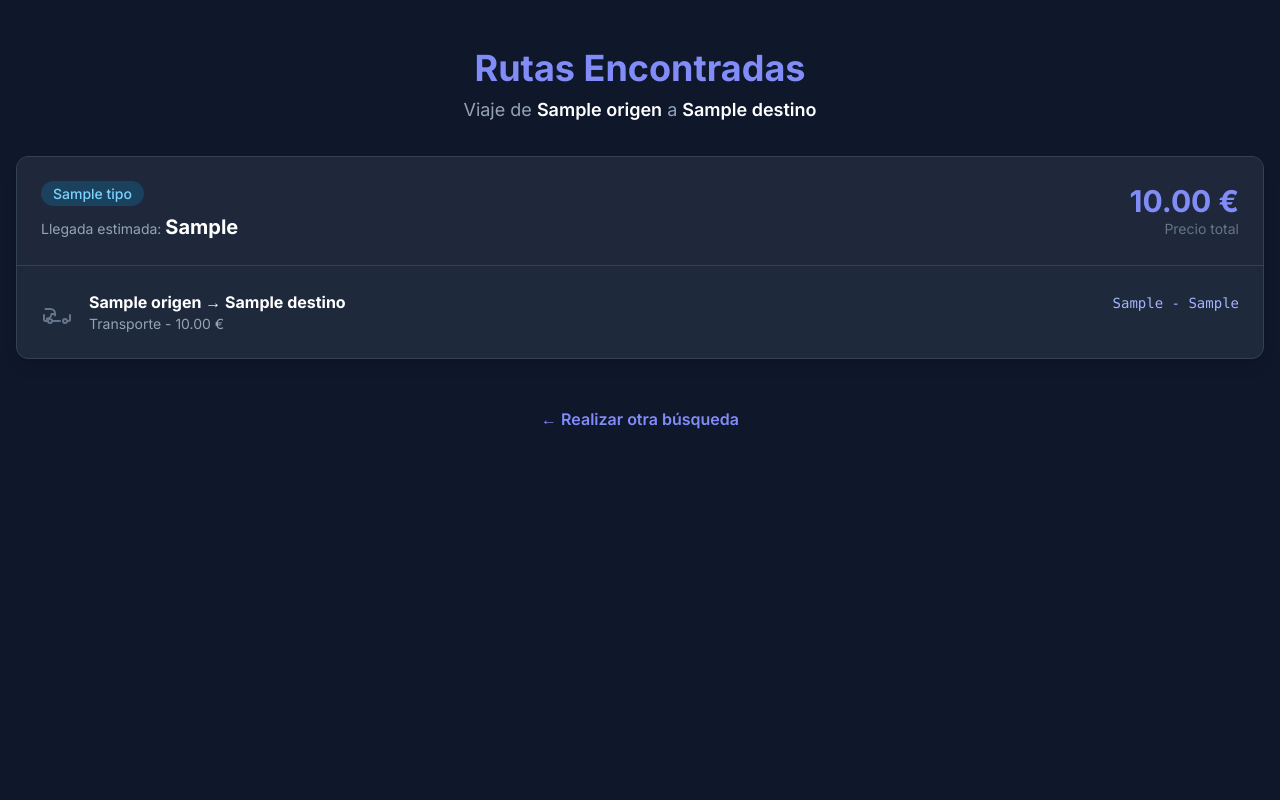
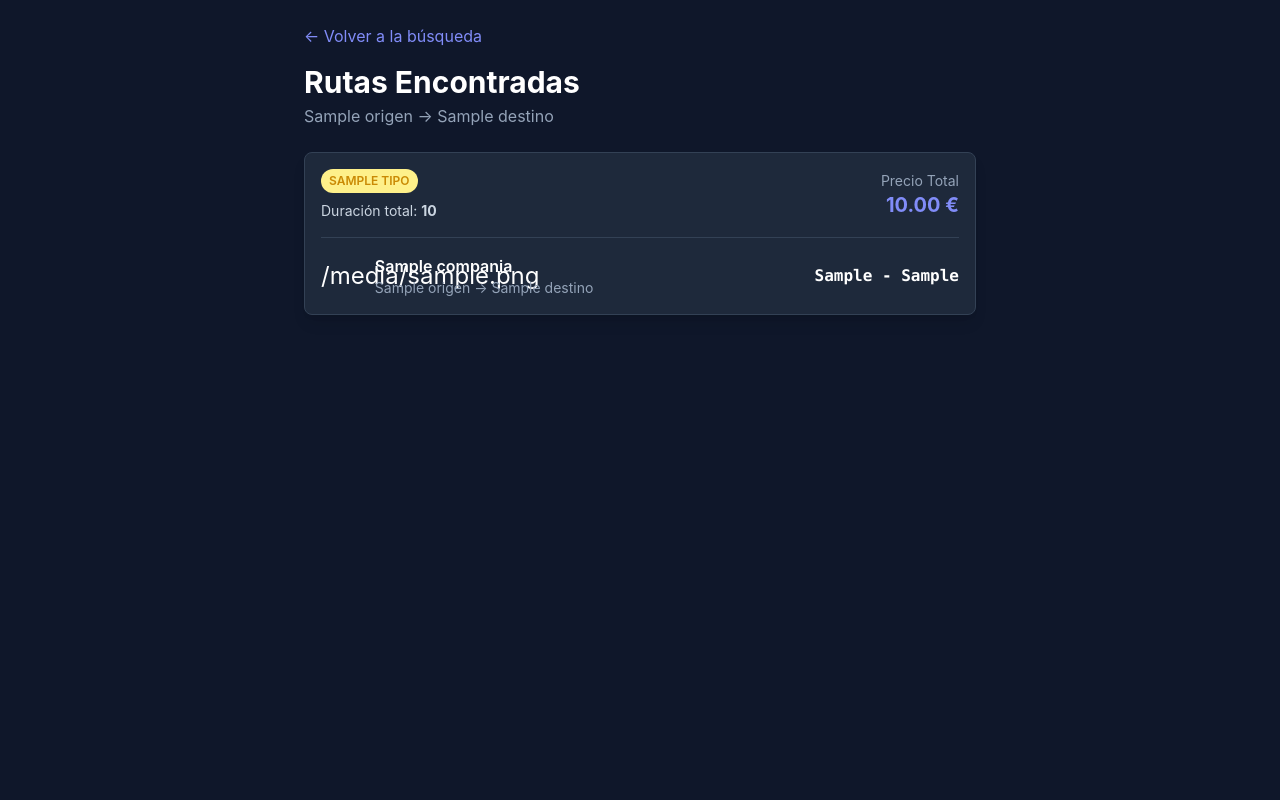
Before and after one commit to Edu652/mi-ruta-uni, a Flask app: template templates/resultados.html in a window 1280 px wide. Run offline with Flask 3, Linux system fonts and the light colour scheme; the template is opened without the code that fills it: most values are stand-ins (such as "Sample title", 1, 10 or a date in 2020); some libraries are stand-ins or nearby versions.

Commit message:
Update resultados.html

```diff
--- a/templates/resultados.html
+++ b/templates/resultados.html
@@ -1,108 +1,77 @@
-<!DOCTYPE html>
+
 <html lang="es">
 <head>
     <meta charset="UTF-8">
     <meta name="viewport" content="width=device-width, initial-scale=1.0">
-    <title>Resultados de Búsqueda</title>
-    <!-- Incluimos Tailwind CSS para un diseño moderno y rápido -->
+    <title>Resultados de la Búsqueda 🚀</title>
     <script src="https://cdn.tailwindcss.com"></script>
-    <link rel="preconnect" href="https://fonts.googleapis.com">
-    <link rel="preconnect" href="https://fonts.gstatic.com" crossorigin>
-    <link href="https://fonts.googleapis.com/css2?family=Inter:wght@400;500;600;700&display=swap" rel="stylesheet">
     <style>
-        body {
-            font-family: 'Inter', sans-serif;
-        }
+        body { font-family: 'Inter', sans-serif; }
+        @import url('https://fonts.googleapis.com/css2?family=Inter:wght@400;500;600;700&display=swap');
     </style>
 </head>
-<body class="bg-slate-900 text-white antialiased">
+<body class="bg-slate-900 text-white p-4 sm:p-6">
 
-    <div class="container mx-auto px-4 py-8 md:py-12">
+    <div class="max-w-2xl mx-auto">
+        <a href="/" class="text-indigo-400 hover:text-indigo-300 mb-4 inline-block">&larr; Volver a la búsqueda</a>
+        <h1 class="text-2xl sm:text-3xl font-bold mb-1">Rutas Encontradas</h1>
+        <p class="text-slate-400 mb-6">{{ origen }} &rarr; {{ destino }}</p>
 
-        <!-- Encabezado -->
-        <header class="text-center mb-8">
-            <h1 class="text-3xl md:text-4xl font-bold text-indigo-400">Rutas Encontradas</h1>
-            <p class="text-lg text-slate-400 mt-2">
-                Viaje de <span class="font-semibold text-white">{{ origen }}</span> a <span class="font-semibold text-white">{{ destino }}</span>
-            </p>
-        </header>
-
-        <main>
-            <!-- Si no hay resultados, muestra un mensaje amigable -->
-            {% if not resultados %}
-                <div class="bg-slate-800 rounded-xl shadow-lg p-8 text-center">
-                    <svg class="mx-auto h-12 w-12 text-slate-500" fill="none" viewBox="0 0 24 24" stroke="currentColor">
-                        <path stroke-linecap="round" stroke-linejoin="round" stroke-width="2" d="M9.172 16.172a4 4 0 015.656 0M9 10h.01M15 10h.01M21 12a9 9 0 11-18 0 9 9 0 0118 0z" />
-                    </svg>
-                    <h2 class="mt-4 text-2xl font-bold text-white">¡Vaya! No encontramos rutas.</h2>
-                    <p class="mt-2 text-slate-400">Parece que no hay combinaciones directas o con un transbordo para este viaje. Intenta con otros lugares.</p>
-                    <a href="/" class="mt-6 inline-block bg-indigo-600 hover:bg-indigo-500 text-white font-semibold py-2 px-4 rounded-lg transition-colors duration-300">
-                        Volver a Buscar
-                    </a>
-                </div>
-
-            <!-- Si hay resultados, los muestra en tarjetas -->
-            {% else %}
-                <div class="space-y-6">
+        {% if resultados %}
+            <div class="space-y-4">
                 {% for resultado in resultados %}
-                    <div class="bg-slate-800 rounded-xl shadow-lg overflow-hidden border border-slate-700 transition-transform duration-300 hover:scale-105 hover:border-indigo-500">
-                        <!-- Resumen de la Ruta -->
-                        <div class="p-4 md:p-6 bg-slate-800/50 flex flex-col md:flex-row justify-between items-start md:items-center gap-4">
+                <div class="bg-slate-800 rounded-lg shadow-lg p-4 border border-slate-700">
+                    <!-- Cabecera de la tarjeta -->
+                    <div class="flex justify-between items-center mb-4">
                         <div>
-                                <span class="px-3 py-1 text-sm font-medium rounded-full {{ 'bg-green-500/20 text-green-300' if resultado.tipo == 'Directo' else 'bg-sky-500/20 text-sky-300' }}">
+                            {% if resultado.tipo == 'Directo' %}
+                                <span class="text-xs font-semibold inline-block py-1 px-2 uppercase rounded-full text-green-600 bg-green-200">
                                     {{ resultado.tipo }}
                                 </span>
-                                <p class="text-sm text-slate-400 mt-2">
-                                    Llegada estimada: <span class="font-bold text-xl text-white">{{ resultado.hora_llegada_final_str }}</span>
-                                </p>
+                            {% else %}
+                                <span class="text-xs font-semibold inline-block py-1 px-2 uppercase rounded-full text-yellow-600 bg-yellow-200">
+                                    {{ resultado.tipo }}
+                                </span>
+                            {% endif %}
+                            <p class="text-slate-300 text-sm mt-2">Duración total: <span class="font-bold">{{ resultado.duracion_total_str }}</span></p>
                         </div>
                         <div class="text-right">
-                                <p class="text-2xl md:text-3xl font-bold text-indigo-400">{{ "%.2f"|format(resultado.precio_total) }} €</p>
-                                <p class="text-sm text-slate-500">Precio total</p>
+                            <p class="text-slate-400 text-sm">Precio Total</p>
+                            <p class="text-xl font-bold text-indigo-400">{{ "%.2f"|format(resultado.precio_total) }} €</p>
                         </div>
                     </div>
 
-                        <!-- Detalles de los Segmentos -->
-                        <div class="p-4 md:p-6 border-t border-slate-700 space-y-4">
+                    <!-- Segmentos del viaje -->
+                    <div class="space-y-3 border-t border-slate-700 pt-4">
                         {% for segmento in resultado.segmentos %}
-                            <div class="flex items-center space-x-4">
-                                <!-- Icono de bus -->
-                                <div class="flex-shrink-0">
-                                    <svg class="h-8 w-8 text-slate-500" xmlns="http://www.w3.org/2000/svg" fill="none" viewBox="0 0 24 24" stroke-width="1.5" stroke="currentColor">
-                                        <path stroke-linecap="round" stroke-linejoin="round" d="M8.25 18.75a1.5 1.5 0 01-3 0m3 0a1.5 1.5 0 00-3 0m3 0h6m-9 0H3.375a1.125 1.125 0 01-1.125-1.125V14.25m17.25 4.5a1.5 1.5 0 01-3 0m3 0a1.5 1.5 0 00-3 0m3 0h1.125c.621 0 1.125-.504 1.125-1.125V14.25m-17.25 4.5v-1.875a3.375 3.375 0 003.375-3.375h1.5a1.125 1.125 0 011.125 1.125v-1.5a3.375 3.375 0 00-3.375-3.375H3.375" />
-                                    </svg>
+                        <div class="grid grid-cols-12 gap-2 items-center">
+                            <div class="col-span-1 text-2xl">{{ segmento.icono | default('➡️') }}</div>
+                            <div class="col-span-8">
+                                <p class="font-semibold">{{ segmento.Compania | default('N/A') }}</p>
+                                <p class="text-sm text-slate-400">{{ segmento.Origen }} &rarr; {{ segmento.Destino }}</p>
                             </div>
-                                <!-- Información del tramo -->
-                                <div class="flex-grow">
-                                    <div class="flex justify-between items-baseline">
-                                        <p class="font-bold text-white">{{ segmento.Origen }} &rarr; {{ segmento.Destino }}</p>
-                                        <p class="text-sm font-mono text-indigo-300">{{ segmento.Salida_str }} - {{ segmento.Llegada_str }}</p>
-                                    </div>
-                                    <p class="text-sm text-slate-400">{{ segmento.Compania | default('Transporte', true) }} - {{ "%.2f"|format(segmento.Precio) }} €</p>
+                            <div class="col-span-3 text-right">
+                                <p class="font-mono font-semibold">{{ segmento.Salida_str }} - {{ segmento.Llegada_str }}</p>
+                                <p class="text-xs text-slate-500">
+                                    {% if segmento.Duracion_Tramo_Min %}
+                                        {{ "%.0f"|format(segmento.Duracion_Tramo_Min) }} min
+                                    {% endif %}
+                                </p>
                             </div>
                         </div>
-
-                            <!-- Mensaje de transbordo -->
-                            {% if not loop.last %}
-                            <div class="pl-12 py-2">
-                                <p class="text-xs font-semibold text-sky-400 border-l-2 border-sky-500/50 pl-4">
-                                    TRANSBORDO EN {{ segmento.Destino }}
-                                </p>
-                            </div>
-                            {% endif %}
                         {% endfor %}
                     </div>
                 </div>
                 {% endfor %}
             </div>
+        {% else %}
+            <!-- Mensaje si no hay resultados -->
+            <div class="bg-slate-800 rounded-lg p-8 text-center border border-slate-700">
+                <p class="text-4xl mb-4">😔</p>
+                <h2 class="text-xl font-semibold mb-2">¡Vaya! No encontramos rutas</h2>
+                <p class="text-slate-400">No hemos podido encontrar una combinación para tu viaje. Intenta con otros puntos de origen o destino.</p>
+            </div>
         {% endif %}
-
-            <div class="text-center mt-12">
-                <a href="/" class="text-indigo-400 hover:text-indigo-300 font-semibold transition-colors">
-                    &larr; Realizar otra búsqueda
-                </a>
-            </div>
-        </main>
     </div>
 
 </body>
```
Lines whose indentation alone changed are shown as unchanged.
